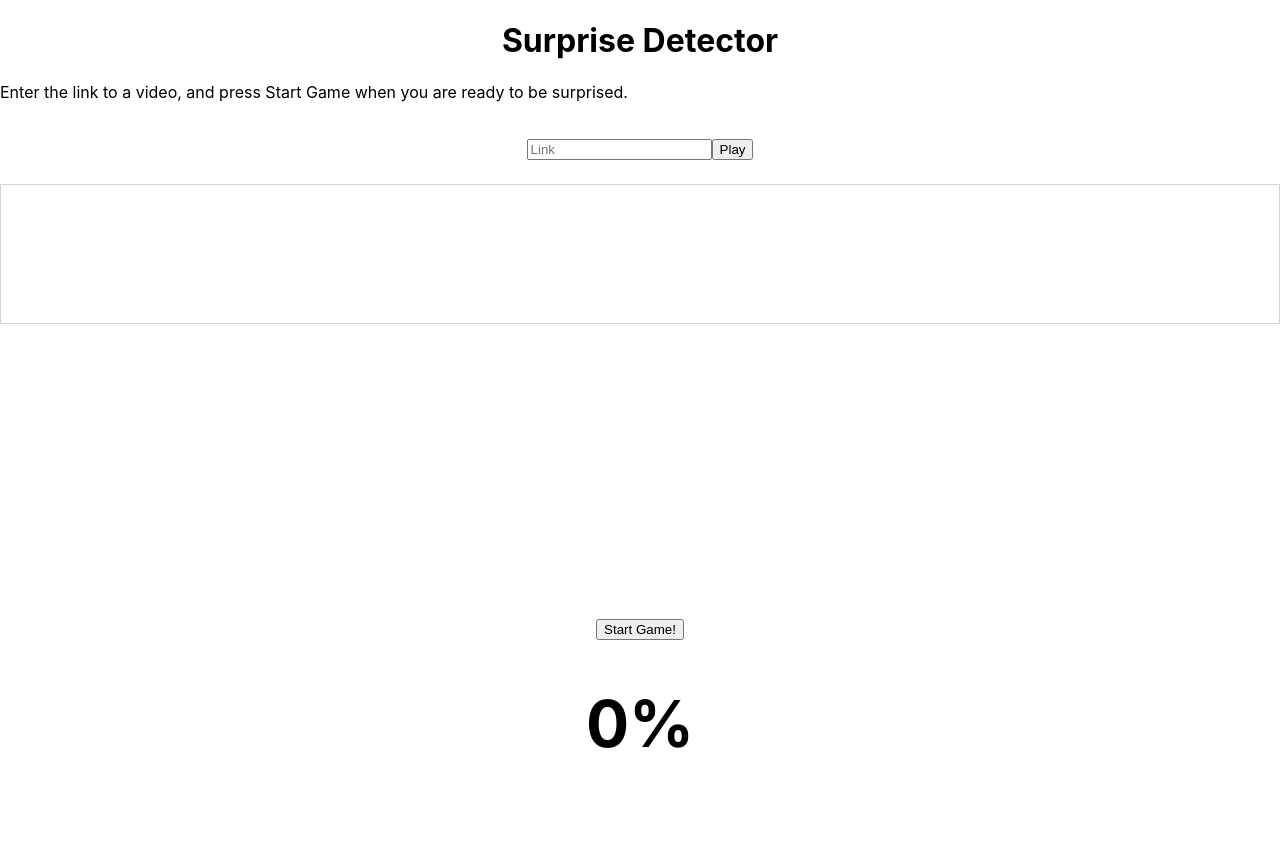
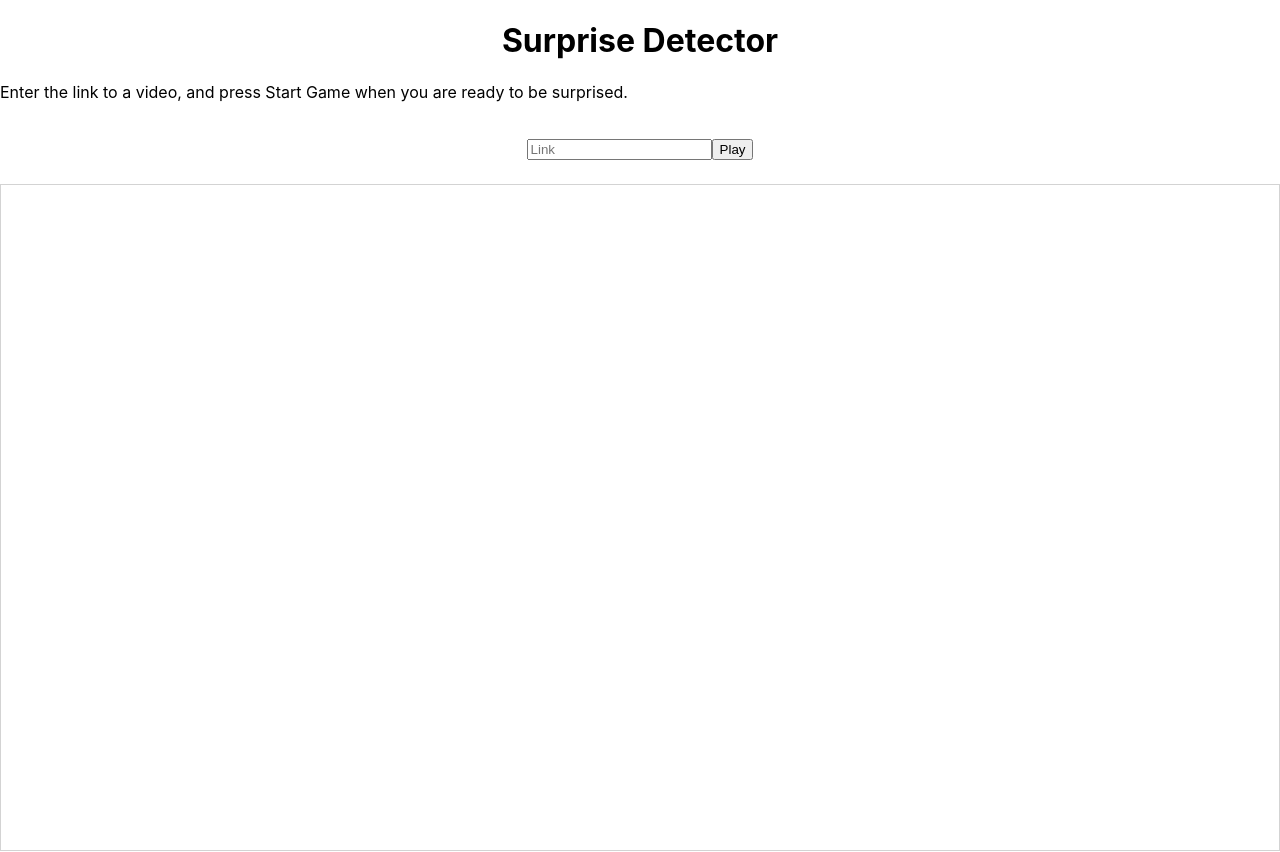
Before and after one commit to nothingsandwish/pop, a React (Create React App) app: page / in a window 1280 px wide. Shown: the top 852 px of the page. Before the commit the page ends 805 px from the top, so only its background shows below. Built offline with nearby package versions, Linux system fonts and the light colour scheme; no server answers.

Commit message:
changed style of video wrapper to something close to original

```diff
--- a/src/components/stylesheet.css
+++ b/src/components/stylesheet.css
@@ -5,8 +5,8 @@
 
 .video-wrapper {
     position: relative;
-    padding-bottom: 10%;
-    padding-top: 10px;
+    padding-bottom: 50%;
+    padding-top: 25px;
     height: 0;
     border: 1px solid #d3d3d3;
     overflow: hidden;
```
